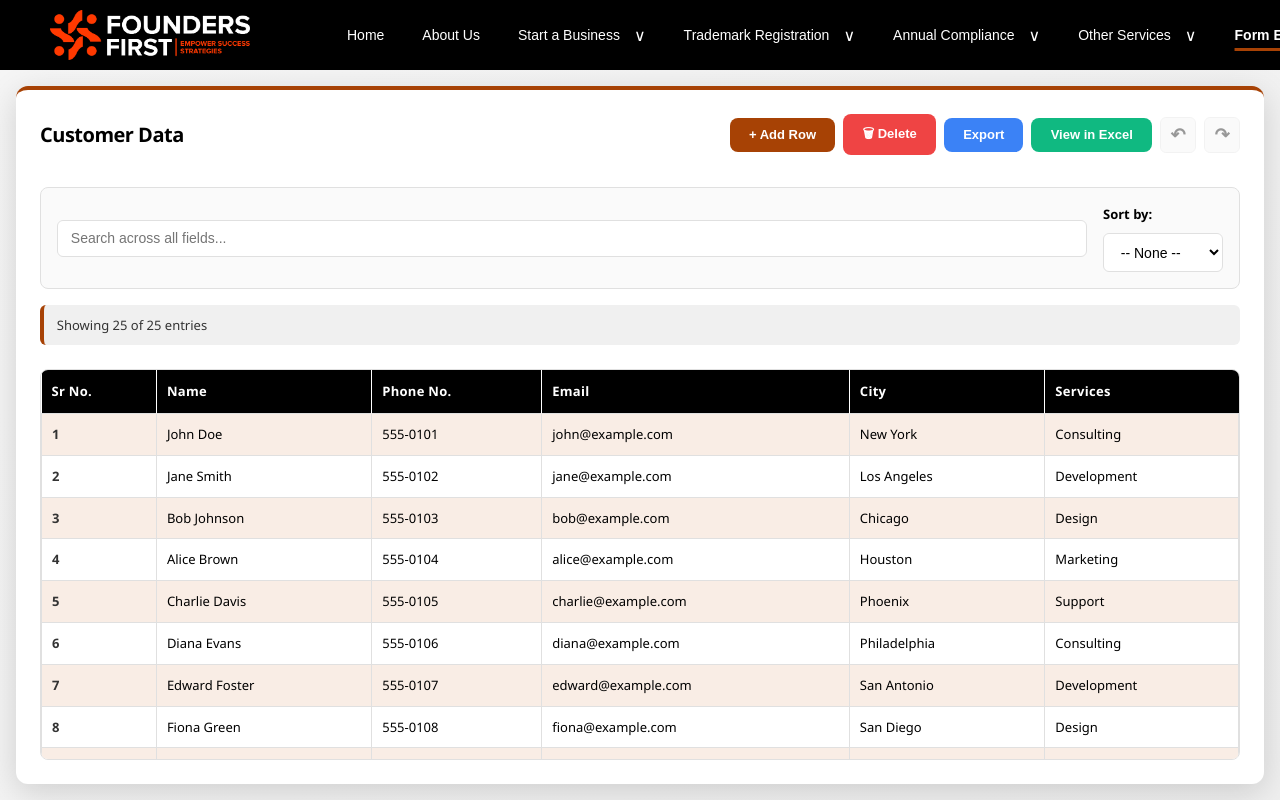
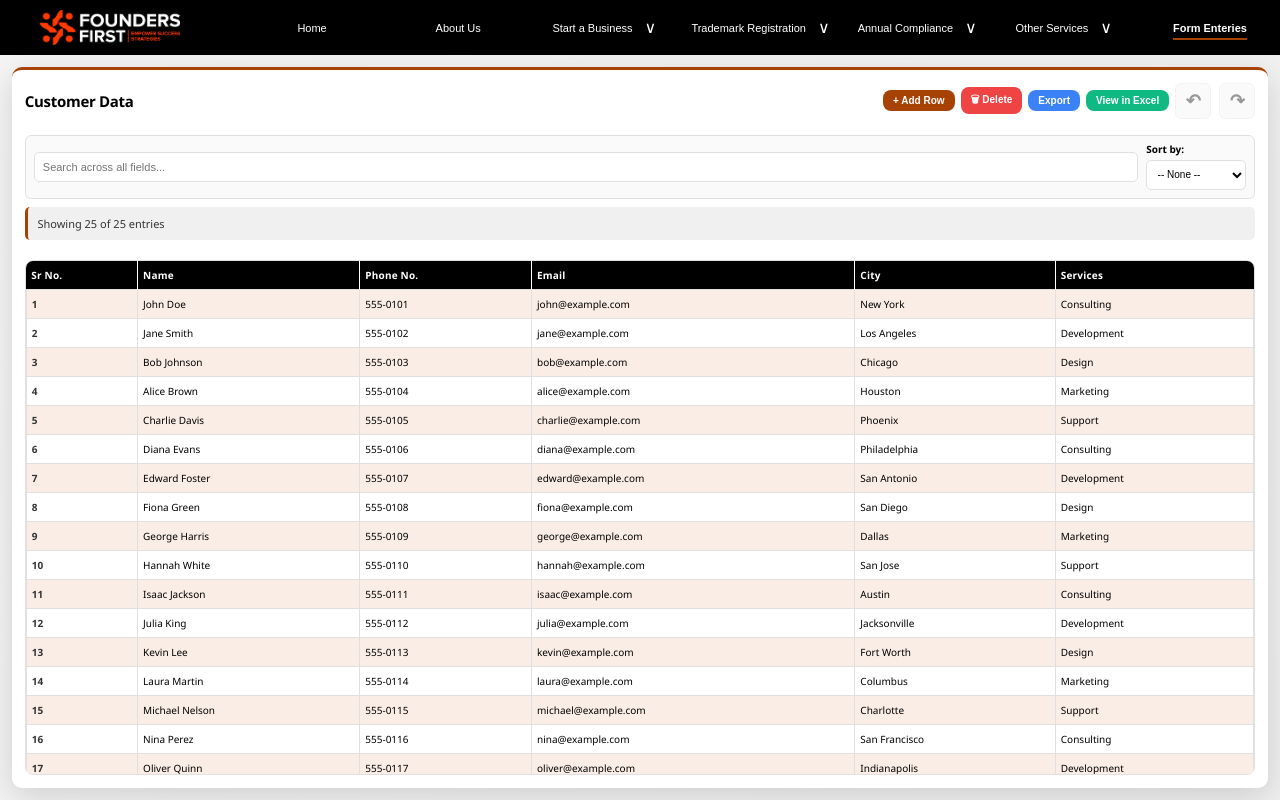
Before and after one commit to anishalokhandekalztech-bot/customer_data, a Next.js app: page / in a window 1280 px wide. Built offline with nearby package versions, Linux system fonts and the light colour scheme.

Commit message:
updated responsiveness

```diff
--- a/app/globals.css
+++ b/app/globals.css
@@ -33,13 +33,13 @@ body {
   background: linear-gradient(90deg, #000000 0%, #000000 100%);
   box-shadow: 0 4px 12px rgba(0, 0, 0, 0.15);
   padding: 0;
-  min-height: 70px;
+  min-height: 55px;
 }
 
 .header-content {
   display: flex;
   align-items: center;
-  gap: 1.5rem;
+  gap: 1rem;
   padding: 0;
   max-width: 100%;
   margin: 0 auto;
@@ -47,18 +47,18 @@ body {
 
 /* Logo Section */
 .logo-section {
-  padding: 10;
+  padding: 8px;
   display: flex;
   align-items: center;
   justify-content: center;
-  min-width: 300px;
+  min-width: 220px;
   background-color: rgba(0, 0, 0, 0.05);
   overflow: hidden;
 }
 
 .logo-image {
-  max-width: 200px;
-  max-height: 65px;
+  max-width: 140px;
+  max-height: 50px;
   width: auto;
   height: auto;
   cursor: pointer;
@@ -95,20 +95,20 @@ body {
   display: flex;
   align-items: center;
   justify-content: center;
-  gap: 8px;
-  padding: 0 15px;
+  gap: 6px;
+  padding: 0 11px;
   background: transparent;
   border: none;
   color: #ffffff;
   cursor: pointer;
   font-weight: 500;
-  font-size: 13px;
+  font-size: 11px;
   transition: all 0.3s ease;
   white-space: nowrap;
   position: relative;
   flex: 1;
-  min-height: 70px;
-  height: 70px;
+  min-height: 55px;
+  height: 55px;
 }
 
 .nav-tab:hover .nav-label {
@@ -138,10 +138,10 @@ body {
 
 .nav-label {
   display: inline;
-  font-size: 14px;
+  font-size: 11px;
   transition: text-decoration 0.3s ease;
-  text-decoration-thickness: 3px !important;
-  text-underline-offset: 8px;
+  text-decoration-thickness: 2px !important;
+  text-underline-offset: 6px;
   text-decoration-color: var(--primary-orange);
 }
 
@@ -157,6 +157,175 @@ body {
   transform: rotate(180deg);
 }
 
+/* Hamburger Menu Button */
+.hamburger-menu {
+  display: none;
+  flex-direction: column;
+  width: 40px;
+  height: 40px;
+  background: transparent;
+  border: none;
+  cursor: pointer;
+  margin-right: 15px;
+  gap: 6px;
+  align-items: center;
+  justify-content: center;
+  padding: 0;
+}
+
+.hamburger-menu span {
+  width: 25px;
+  height: 2.5px;
+  background: #ffffff;
+  border-radius: 2px;
+  transition: all 0.3s ease;
+  display: block;
+}
+
+.hamburger-menu:hover span {
+  background: var(--primary-orange);
+}
+
+/* Mobile Navigation Panel */
+.mobile-nav-overlay {
+  display: none;
+  position: fixed;
+  top: 0;
+  left: 0;
+  right: 0;
+  bottom: 0;
+  background: rgba(0, 0, 0, 0.5);
+  z-index: 999;
+  animation: fadeIn 0.3s ease;
+}
+
+@keyframes fadeIn {
+  from {
+    opacity: 0;
+  }
+  to {
+    opacity: 1;
+  }
+}
+
+.mobile-nav-panel {
+  position: fixed;
+  right: 0;
+  top: 0;
+  height: 100vh;
+  width: 70%;
+  max-width: 300px;
+  background: #000000;
+  box-shadow: -4px 0 12px rgba(0, 0, 0, 0.3);
+  z-index: 1000;
+  display: flex;
+  flex-direction: column;
+  animation: slideInRight 0.3s ease;
+  overflow-y: auto;
+}
+
+@keyframes slideInRight {
+  from {
+    transform: translateX(100%);
+  }
+  to {
+    transform: translateX(0);
+  }
+}
+
+.mobile-nav-header {
+  display: flex;
+  justify-content: space-between;
+  align-items: center;
+  padding: 1rem;
+  border-bottom: 2px solid var(--primary-orange);
+  background: linear-gradient(90deg, #000000 0%, #1a1a1a 100%);
+}
+
+.mobile-nav-header h2 {
+  color: var(--primary-white);
+  font-size: 16px;
+  margin: 0;
+  font-weight: 700;
+}
+
+.close-mobile-menu {
+  background: transparent;
+  border: none;
+  color: var(--primary-white);
+  font-size: 24px;
+  cursor: pointer;
+  padding: 0;
+  width: 30px;
+  height: 30px;
+  display: flex;
+  align-items: center;
+  justify-content: center;
+  transition: color 0.2s ease;
+}
+
+.close-mobile-menu:hover {
+  color: var(--primary-orange);
+}
+
+.mobile-nav-items {
+  display: flex;
+  flex-direction: column;
+  gap: 0;
+  padding: 0;
+  list-style: none;
+}
+
+.mobile-nav-item {
+  display: flex;
+  align-items: center;
+  gap: 12px;
+  padding: 14px 16px;
+  background: transparent;
+  border: none;
+  color: var(--primary-white);
+  cursor: pointer;
+  font-weight: 500;
+  font-size: 14px;
+  transition: all 0.2s ease;
+  border-left: 3px solid transparent;
+  text-align: left;
+  width: 100%;
+  justify-content: flex-start;
+}
+
+.mobile-nav-item:hover {
+  background: rgba(167, 66, 5, 0.2);
+  border-left-color: var(--primary-orange);
+  color: var(--primary-orange);
+}
+
+.mobile-nav-item.active {
+  background: rgba(167, 66, 5, 0.3);
+  border-left-color: var(--primary-orange);
+  color: var(--primary-orange);
+  font-weight: 700;
+}
+
+.mobile-nav-icon {
+  font-size: 18px;
+  display: flex;
+  align-items: center;
+  justify-content: center;
+  flex-shrink: 0;
+}
+
+.mobile-nav-label {
+  flex: 1;
+  text-align: left;
+}
+
+.mobile-dropdown-arrow {
+  font-size: 18px;
+  color: var(--primary-orange);
+  flex-shrink: 0;
+}
+
 @media (max-width: 768px) {
   .nav-label {
     display: none;
@@ -164,19 +333,31 @@ body {
 
   .nav-tab {
     flex: 1;
-    min-height: 60px;
-    height: 60px;
+    min-height: 55px;
+    height: 55px;
+  }
+
+  .hamburger-menu {
+    display: flex;
+  }
+
+  .nav-tabs {
+    display: none;
+  }
+
+  .mobile-nav-overlay {
+    display: block;
   }
 }
 
 /* Main container */
 .container {
-  height: calc(100vh - 70px);
+  height: calc(100vh - 55px);
   display: flex;
   flex-direction: column;
   align-items: center;
   justify-content: flex-start;
-  padding: 1rem;
+  padding: 0.75rem;
   overflow: hidden;
   background: linear-gradient(135deg, var(--light-bg) 0%, #efefef 100%);
 }
@@ -184,12 +365,12 @@ body {
 /* Card wrapper */
 .card {
   background: var(--primary-white);
-  border-radius: 12px;
-  padding: 1.5rem;
+  border-radius: 10px;
+  padding: 1.1rem;
   box-shadow: 0 8px 32px rgba(0, 0, 0, 0.15);
   width: 100%;
   max-width: 100%;
-  border-top: 4px solid var(--primary-orange);
+  border-top: 3px solid var(--primary-orange);
   display: flex;
   flex-direction: column;
   flex: 1;
@@ -201,15 +382,15 @@ body {
   display: flex;
   justify-content: space-between;
   align-items: center;
-  margin-bottom: 1rem;
-  gap: 1rem;
+  margin-bottom: 0.75rem;
+  gap: 0.75rem;
 }
 
 .title {
-  font-size: 20px;
+  font-size: 17px;
   font-weight: 700;
   color: var(--primary-dark);
-  letter-spacing: -0.5px;
+  letter-spacing: -0.3px;
   margin: 0;
 }
 
@@ -259,7 +440,7 @@ body {
 
 .button-group {
   display: flex;
-  gap: 8px;
+  gap: 6px;
   flex-wrap: wrap;
   justify-content: flex-end;
   align-items: center;
@@ -267,23 +448,23 @@ body {
 
 /* Button styles */
 .btn {
-  padding: 8px 16px;
+  padding: 6px 12px;
   border: none;
-  border-radius: 8px;
+  border-radius: 6px;
   font-weight: 600;
   cursor: pointer;
   transition: all 0.3s ease;
-  font-size: 13px;
+  font-size: 11px;
   display: inline-flex;
   align-items: center;
-  gap: 6px;
+  gap: 4px;
   white-space: nowrap;
 }
 
 .btn-add {
   background-color: var(--primary-orange);
   color: var(--primary-white);
-  padding: 9px 20px;
+  padding: 7px 15px;
 }
 
 .btn-add:hover {
@@ -299,7 +480,7 @@ body {
 .btn-export {
   background-color: #3b82f6;
   color: var(--primary-white);
-  padding: 9px 20px;
+  padding: 7px 15px;
 }
 
 .btn-export:hover {
@@ -315,7 +496,7 @@ body {
 .btn-excel {
   background-color: #10b981;
   color: var(--primary-white);
-  padding: 9px 20px;
+  padding: 7px 15px;
 }
 
 .btn-excel:hover {
@@ -331,7 +512,7 @@ body {
 .btn-delete {
   background-color: #ef4444;
   color: var(--primary-white);
-  padding: 9px 20px;
+  padding: 7px 15px;
 }
 
 .btn-delete:hover {
@@ -347,7 +528,7 @@ body {
 .btn-delete-confirm {
   background-color: #ef4444;
   color: var(--primary-white);
-  padding: 9px 20px;
+  padding: 7px 15px;
 }
 
 .btn-delete-confirm:hover:not(:disabled) {
@@ -365,7 +546,7 @@ body {
 .btn-cancel {
   background-color: #6b7280;
   color: var(--primary-white);
-  padding: 9px 20px;
+  padding: 7px 15px;
 }
 
 .btn-cancel:hover {
@@ -410,7 +591,7 @@ body {
 .table {
   width: 100%;
   border-collapse: collapse;
-  font-size: 13px;
+  font-size: 11px;
 }
 
 .table-head {
@@ -422,10 +603,10 @@ body {
 }
 
 .table-header {
-  padding: 11px 10px;
+  padding: 8px 7px;
   text-align: left;
   font-weight: 700;
-  letter-spacing: 0.3px;
+  letter-spacing: 0.2px;
   border-right: 1px solid rgba(255, 255, 255, 0.1);
 }
 
@@ -516,8 +697,8 @@ body {
 }
 
 .table-cell-content {
-  padding: 10px 10px;
-  min-height: 38px;
+  padding: 7px 7px;
+  min-height: 32px;
   display: flex;
   align-items: center;
   color: var(--text-dark);
@@ -558,15 +739,15 @@ body {
 /* Input field for editing */
 .table-input {
   width: 100%;
-  padding: 10px 10px;
-  min-height: 38px;
+  padding: 7px 7px;
+  min-height: 32px;
   border: none;
   outline: none;
   background-color: #fef3cd;
   color: var(--text-dark);
   font-family: inherit;
-  font-size: 13px;
-  border-left: 4px solid var(--primary-orange);
+  font-size: 11px;
+  border-left: 3px solid var(--primary-orange);
   box-shadow: 0 0 0 2px rgba(167, 66, 5, 0.2);
 }
 
@@ -661,11 +842,11 @@ body {
 /* Search and Filter Section */
 .search-filter-section {
   display: flex;
-  gap: 1rem;
-  margin: 1rem 0;
-  padding: 1rem;
+  gap: 0.4rem;
+  margin: 0.35rem 0;
+  padding: 0.4rem;
   background-color: #fafafa;
-  border-radius: 8px;
+  border-radius: 6px;
   border: 1px solid var(--border-color);
   flex-wrap: wrap;
   align-items: center;
@@ -678,13 +859,14 @@ body {
 
 .search-input {
   width: 100%;
-  padding: 0.6rem 0.8rem;
-  font-size: 14px;
+  padding: 0.35rem 0.5rem;
+  font-size: 11px;
   border: 1px solid var(--border-color);
-  border-radius: 6px;
+  border-radius: 5px;
   background-color: var(--primary-white);
   color: var(--text-dark);
   transition: border-color 0.2s ease, box-shadow 0.2s ease;
+  height: 30px;
 }
 
 .search-input:focus {
@@ -695,7 +877,7 @@ body {
 
 .filter-sort-container {
   display: flex;
-  gap: 1.5rem;
+  gap: 1rem;
   align-items: flex-end;
   flex-wrap: wrap;
 }
@@ -703,25 +885,27 @@ body {
 .filter-container {
   display: flex;
   flex-direction: column;
-  gap: 0.5rem;
+  gap: 0.25rem;
 }
 
 .filter-label {
   font-weight: 600;
   color: var(--text-dark);
-  font-size: 13px;
+  font-size: 10px;
+  line-height: 1;
 }
 
 .filter-select {
-  padding: 0.6rem 0.8rem;
-  font-size: 14px;
+  padding: 0.35rem 0.5rem;
+  font-size: 11px;
   border: 1px solid var(--border-color);
-  border-radius: 6px;
+  border-radius: 5px;
   background-color: var(--primary-white);
   color: var(--text-dark);
   transition: border-color 0.2s ease, box-shadow 0.2s ease;
-  min-width: 120px;
+  min-width: 100px;
   cursor: pointer;
+  height: 30px;
 }
 
 .filter-select:focus {
@@ -733,30 +917,32 @@ body {
 .sort-container {
   display: flex;
   flex-direction: column;
-  gap: 0.5rem;
+  gap: 0.25rem;
 }
 
 .sort-label {
   font-weight: 600;
   color: var(--text-dark);
-  font-size: 13px;
+  font-size: 10px;
+  line-height: 1;
 }
 
 .sort-buttons {
   display: flex;
-  gap: 0.5rem;
+  gap: 0.3rem;
 }
 
 .sort-btn {
-  padding: 0.5rem 0.8rem;
-  font-size: 13px;
+  padding: 0.3rem 0.5rem;
+  font-size: 10px;
   border: 2px solid var(--border-color);
-  border-radius: 6px;
+  border-radius: 4px;
   background-color: var(--primary-white);
   color: var(--text-dark);
   cursor: pointer;
   transition: all 0.2s ease;
   font-weight: 500;
+  height: 30px;
 }
 
 .sort-btn:hover {
@@ -772,14 +958,14 @@ body {
 .btn-clear {
   background-color: #666;
   color: white;
-  padding: 0.6rem 1rem;
+  padding: 0.4rem 0.6rem;
   border: none;
-  border-radius: 6px;
+  border-radius: 5px;
   font-weight: 600;
   cursor: pointer;
   transition: background-color 0.2s ease;
-  font-size: 13px;
-  height: fit-content;
+  font-size: 10px;
+  height: 30px;
 }
 
 .btn-clear:hover {
@@ -860,17 +1046,17 @@ body {
 }
 
 .modal-title {
-  font-size: 20px;
+  font-size: 17px;
   font-weight: 700;
   color: var(--text-dark);
-  margin-bottom: 1rem;
+  margin-bottom: 0.75rem;
 }
 
 .modal-message {
-  font-size: 16px;
+  font-size: 14px;
   color: var(--text-light);
-  margin-bottom: 1.5rem;
-  line-height: 1.5;
+  margin-bottom: 1rem;
+  line-height: 1.4;
 }
 
 .modal-buttons {
@@ -888,15 +1074,257 @@ body {
   transition: background-color 0.2s ease;
 }
 
+/* Responsive Design for Small Screen Heights */
+@media (max-height: 800px) {
+  .search-filter-section {
+    padding: 0.5rem;
+    gap: 0.5rem;
+    margin: 0.5rem 0;
+  }
+
+  .search-input {
+    padding: 0.35rem 0.5rem;
+    font-size: 11px;
+  }
+
+  .filter-label,
+  .sort-label {
+    font-size: 10px;
+    margin-bottom: 2px;
+  }
+
+  .filter-select,
+  .sort-btn {
+    padding: 0.3rem 0.4rem;
+    font-size: 10px;
+  }
+
+  .sort-buttons {
+    gap: 0.3rem;
+  }
+
+  .btn-clear {
+    padding: 0.4rem 0.6rem;
+    font-size: 10px;
+  }
+
+  .table-info {
+    padding: 0.35rem 0.5rem;
+    font-size: 10px;
+    margin-bottom: 0.3rem;
+  }
+
+  .table-header {
+    padding: 6px 5px;
+    font-size: 10px;
+  }
+
+  .table-cell-content {
+    padding: 5px 5px;
+    min-height: 28px;
+  }
+
+  .table {
+    font-size: 10px;
+  }
+
+  .card {
+    padding: 0.8rem;
+  }
+
+  .header {
+    margin-bottom: 0.5rem;
+    gap: 0.5rem;
+  }
+
+  .title {
+    font-size: 15px;
+  }
+
+  .btn {
+    padding: 5px 10px;
+    font-size: 10px;
+    gap: 3px;
+  }
+}
+
+@media (max-height: 600px) {
+  .search-filter-section {
+    padding: 0.35rem;
+    gap: 0.35rem;
+    margin: 0.35rem 0;
+  }
+
+  .search-input {
+    padding: 0.25rem 0.4rem;
+    font-size: 10px;
+  }
+
+  .filter-label,
+  .sort-label {
+    font-size: 9px;
+    margin-bottom: 1px;
+  }
+
+  .filter-select,
+  .sort-btn {
+    padding: 0.25rem 0.3rem;
+    font-size: 9px;
+  }
+
+  .table-header {
+    padding: 4px 3px;
+    font-size: 9px;
+  }
+
+  .table-cell-content {
+    padding: 3px 3px;
+    min-height: 24px;
+  }
+
+  .table {
+    font-size: 9px;
+  }
+
+  .card {
+    padding: 0.6rem;
+  }
+
+  .header {
+    margin-bottom: 0.35rem;
+    gap: 0.35rem;
+  }
+
+  .title {
+    font-size: 13px;
+  }
+
+  .btn {
+    padding: 4px 8px;
+    font-size: 9px;
+    gap: 2px;
+  }
+
+  .button-group {
+    gap: 4px;
+  }
+}
+
+/* Responsive Design for Small Width AND Height Combined */
+@media (max-width: 768px) and (max-height: 800px) {
+  .search-filter-section {
+    padding: 0.35rem;
+    gap: 0.3rem;
+    margin: 0.3rem 0;
+    flex-wrap: wrap;
+  }
+
+  .search-container {
+    flex: 1;
+    min-width: 150px;
+  }
+
+  .search-input {
+    padding: 0.3rem 0.4rem;
+    font-size: 11px;
+  }
+
+  .filter-sort-container {
+    gap: 0.8rem;
+    flex-wrap: wrap;
+  }
+
+  .filter-label,
+  .sort-label {
+    font-size: 9px;
+    margin-bottom: 1px;
+  }
+
+  .filter-select {
+    padding: 0.3rem 0.4rem;
+    font-size: 11px;
+    min-width: 80px;
+  }
+
+  .sort-buttons {
+    gap: 0.3rem;
+  }
+
+  .sort-btn {
+    padding: 0.3rem 0.4rem;
+    font-size: 10px;
+  }
+
+  .btn-clear {
+    padding: 0.3rem 0.6rem;
+    font-size: 10px;
+  }
+
+  .table-info {
+    padding: 0.35rem 0.4rem;
+    font-size: 10px;
+    margin-bottom: 0.25rem;
+  }
+}
+
+@media (max-width: 768px) and (max-height: 600px) {
+  .search-filter-section {
+    padding: 0.25rem;
+    gap: 0.25rem;
+    margin: 0.2rem 0;
+  }
+
+  .search-container {
+    min-width: 120px;
+  }
+
+  .search-input {
+    padding: 0.2rem 0.3rem;
+    font-size: 10px;
+  }
+
+  .filter-sort-container {
+    gap: 0.6rem;
+  }
+
+  .filter-label,
+  .sort-label {
+    font-size: 8px;
+    margin-bottom: 0px;
+  }
+
+  .filter-select {
+    padding: 0.2rem 0.3rem;
+    font-size: 10px;
+    min-width: 70px;
+  }
+
+  .sort-btn {
+    padding: 0.2rem 0.3rem;
+    font-size: 9px;
+  }
+
+  .btn-clear {
+    padding: 0.25rem 0.5rem;
+    font-size: 9px;
+  }
+
+  .table-info {
+    padding: 0.25rem 0.3rem;
+    font-size: 9px;
+    margin-bottom: 0.15rem;
+  }
+}
+
 /* Table info showing filtered results count */
 .table-info {
-  padding: 0.6rem 0.8rem;
+  padding: 0.5rem 0.6rem;
   background-color: #f0f0f0;
-  border-radius: 6px;
-  font-size: 13px;
+  border-radius: 5px;
+  font-size: 11px;
   color: var(--text-light);
-  margin-bottom: 0.75rem;
-  border-left: 4px solid var(--primary-orange);
+  margin-bottom: 0.5rem;
+  border-left: 3px solid var(--primary-orange);
 }
 
 /* Responsive design for search and filter */
@@ -1025,10 +1453,10 @@ body {
 
 .modal-content {
   background-color: white;
-  border-radius: 12px;
-  padding: 2rem;
+  border-radius: 10px;
+  padding: 1.5rem;
   box-shadow: 0 10px 40px rgba(0, 0, 0, 0.3);
-  max-width: 400px;
+  max-width: 350px;
   width: 90%;
   animation: slideIn 0.3s ease-out;
 }
@@ -1045,17 +1473,17 @@ body {
 }
 
 .modal-title {
-  font-size: 20px;
+  font-size: 17px;
   font-weight: 700;
   color: var(--text-dark);
-  margin-bottom: 1rem;
+  margin-bottom: 0.75rem;
 }
 
 .modal-message {
-  font-size: 16px;
+  font-size: 14px;
   color: var(--text-light);
-  margin-bottom: 1.5rem;
-  line-height: 1.5;
+  margin-bottom: 1rem;
+  line-height: 1.4;
 }
 
 .modal-buttons {
--- a/app/page.tsx
+++ b/app/page.tsx
@@ -25,6 +25,7 @@ interface EditingCell {
 
 export default function Home() {
   const [activeTab, setActiveTab] = useState<string>("customers");
+  const [mobileMenuOpen, setMobileMenuOpen] = useState<boolean>(false);
 
   const navItems: NavItem[] = [
     { id: "dashboard", label: "Home" },
@@ -331,7 +332,51 @@ export default function Home() {
               </button>
             ))}
           </nav>
+
+          {/* Hamburger Menu Button */}
+          <button
+            className="hamburger-menu"
+            onClick={() => setMobileMenuOpen(!mobileMenuOpen)}
+            title="Menu"
+          >
+            <span></span>
+            <span></span>
+            <span></span>
+          </button>
         </div>
+
+        {/* Mobile Navigation Panel */}
+        {mobileMenuOpen && (
+          <div className="mobile-nav-overlay" onClick={() => setMobileMenuOpen(false)}>
+            <div className="mobile-nav-panel" onClick={(e) => e.stopPropagation()}>
+              <div className="mobile-nav-header">
+                <h2>Menu</h2>
+                <button
+                  className="close-mobile-menu"
+                  onClick={() => setMobileMenuOpen(false)}
+                >
+                  ✕
+                </button>
+              </div>
+              <nav className="mobile-nav-items">
+                {navItems.map((item) => (
+                  <button
+                    key={item.id}
+                    onClick={() => {
+                      setActiveTab(item.id);
+                      setMobileMenuOpen(false);
+                    }}
+                    className={`mobile-nav-item ${activeTab === item.id ? "active" : ""}`}
+                  >
+                    <span className="mobile-nav-icon">{item.icon}</span>
+                    <span className="mobile-nav-label">{item.label}</span>
+                    {item.hasDropdown && <span className="mobile-dropdown-arrow">›</span>}
+                  </button>
+                ))}
+              </nav>
+            </div>
+          </div>
+        )}
       </header>
 
       {/* Main Content */}
```
